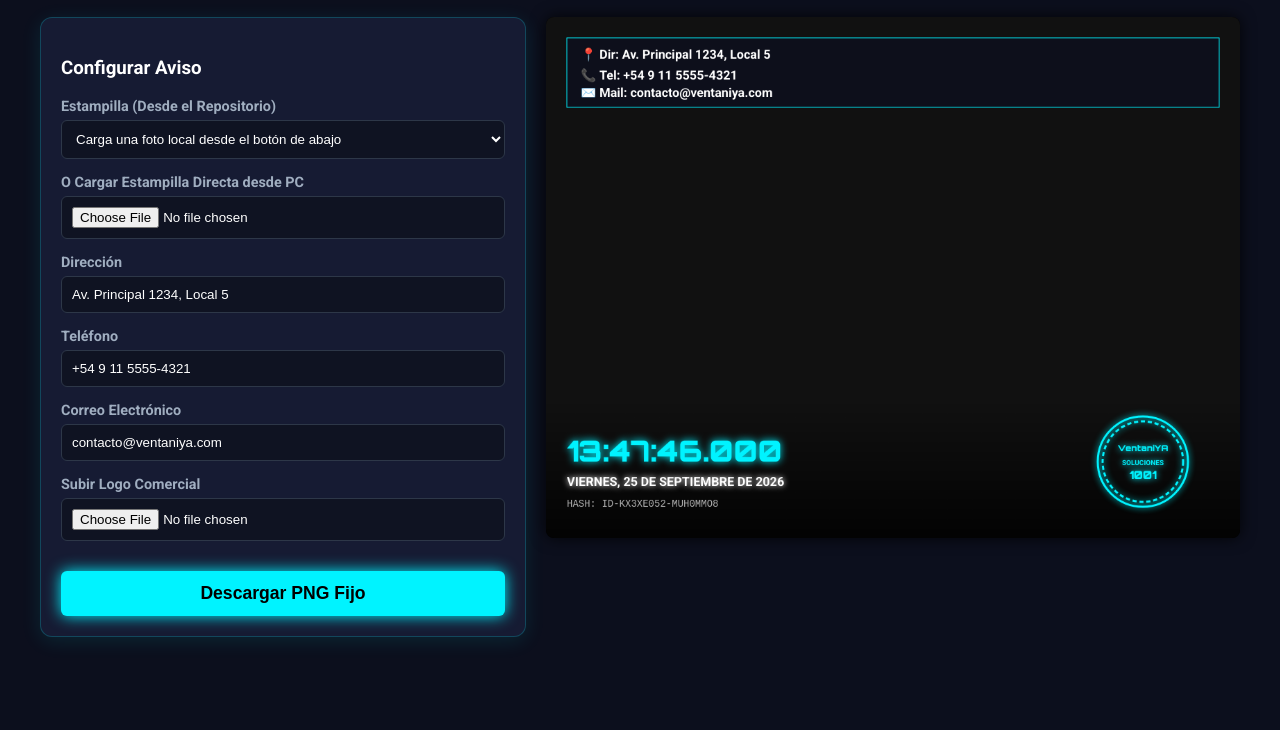
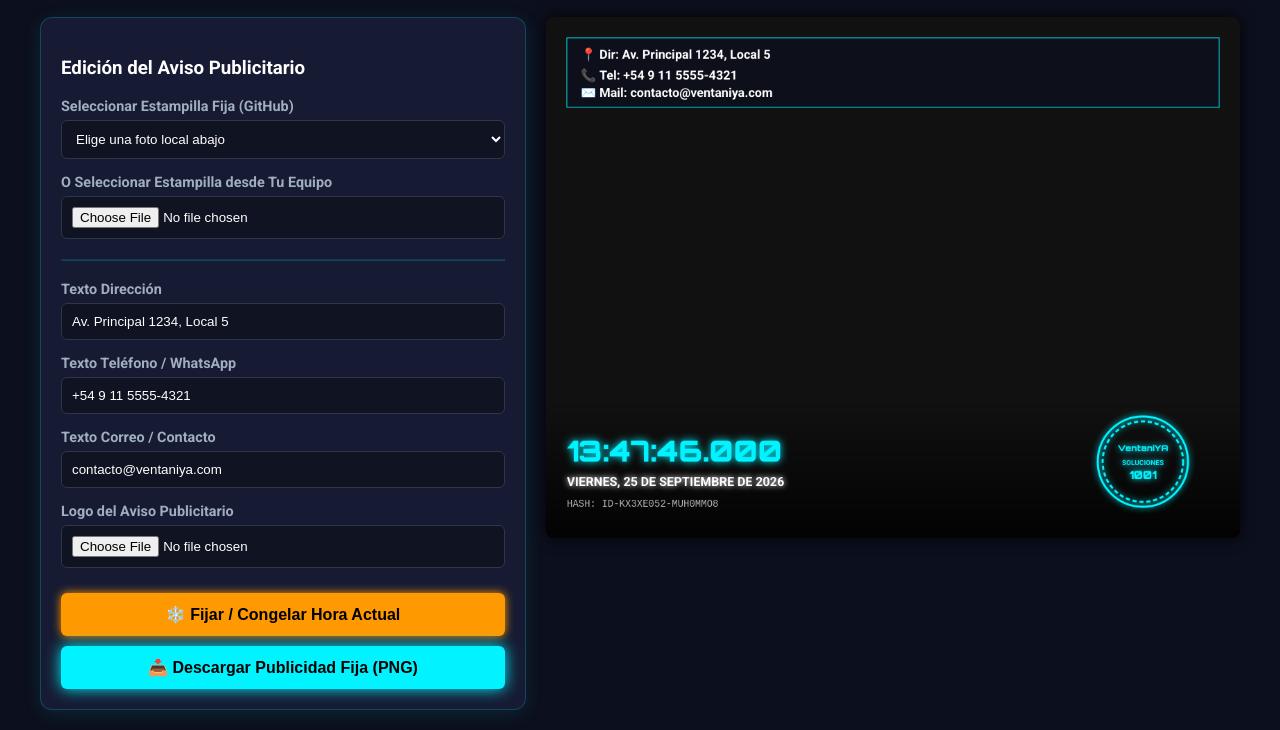
Before and after one commit to ofispaciospaseo-del/vidrierajet, a plain HTML site: page index.html in a window 1280 px wide. Shown: the part 82-812 px from the top of the page. Drawn offline with Linux system fonts and the light colour scheme; no server answers.

Commit message:
Update index.html

```diff
--- a/index.html
+++ b/index.html
@@ -91,19 +91,34 @@
       background: #000;
     }
 
-    .btn-download {
-      margin-top: 15px;
+    .btn {
+      margin-top: 10px;
       width: 100%;
       padding: 12px;
-      background: var(--neon-cyan);
-      color: #000;
       border: none;
       border-radius: 6px;
       font-weight: bold;
-      font-size: 1.1rem;
+      font-size: 1rem;
       cursor: pointer;
+      transition: all 0.2s ease;
+    }
+
+    .btn-freeze {
+      background: #ff9900;
+      color: #000;
+      box-shadow: 0 0 10px #ff9900;
+    }
+
+    .btn-freeze.active {
+      background: var(--neon-cyan);
+      color: #000;
+      box-shadow: 0 0 10px var(--neon-cyan);
+    }
+
+    .btn-download {
+      background: var(--neon-cyan);
+      color: #000;
       box-shadow: 0 0 15px var(--neon-cyan);
-      transition: all 0.2s ease;
     }
 
     .btn-download:hover {
@@ -118,41 +133,44 @@
 
   <div class="container">
     <div class="controls-panel">
-      <h3>Configurar Aviso</h3>
+      <h3>Edición del Aviso Publicitario</h3>
 
       <div class="form-group">
-        <label for="imageSelect">Estampilla (Desde el Repositorio)</label>
+        <label for="imageSelect">Seleccionar Estampilla Fija (GitHub)</label>
         <select id="imageSelect">
           <option value="">Cargando imágenes de GitHub...</option>
         </select>
       </div>
 
       <div class="form-group">
-        <label for="localImgInput">O Cargar Estampilla Directa desde PC</label>
+        <label for="localImgInput">O Seleccionar Estampilla desde Tu Equipo</label>
         <input type="file" id="localImgInput" accept="image/*">
       </div>
 
+      <hr style="border-color: rgba(0, 243, 255, 0.2); margin: 20px 0;">
+
       <div class="form-group">
-        <label for="addressInput">Dirección</label>
+        <label for="addressInput">Texto Dirección</label>
         <input type="text" id="addressInput" value="Av. Principal 1234, Local 5">
       </div>
 
       <div class="form-group">
-        <label for="phoneInput">Teléfono</label>
+        <label for="phoneInput">Texto Teléfono / WhatsApp</label>
         <input type="text" id="phoneInput" value="+54 9 11 5555-4321">
       </div>
 
       <div class="form-group">
-        <label for="emailInput">Correo Electrónico</label>
+        <label for="emailInput">Texto Correo / Contacto</label>
         <input type="text" id="emailInput" value="contacto@ventaniya.com">
       </div>
 
       <div class="form-group">
-        <label for="logoInput">Subir Logo Comercial</label>
+        <label for="logoInput">Logo del Aviso Publicitario</label>
         <input type="file" id="logoInput" accept="image/*">
       </div>
 
-      <button class="btn-download" id="downloadBtn">Descargar PNG Fijo</button>
+      <button class="btn btn-freeze" id="freezeBtn">❄️ Fijar / Congelar Hora Actual</button>
+      <button class="btn btn-download" id="downloadBtn">📥 Descargar Publicidad Fija (PNG)</button>
     </div>
 
     <div class="preview-panel">
@@ -173,21 +191,21 @@
     const phoneInput = document.getElementById('phoneInput');
     const emailInput = document.getElementById('emailInput');
     const logoInput = document.getElementById('logoInput');
+    const freezeBtn = document.getElementById('freezeBtn');
     const downloadBtn = document.getElementById('downloadBtn');
 
     let baseImage = new Image();
     let uploadedLogo = null;
     let currentHash = generateHash();
+    let isFrozen = false;
+    let frozenDate = null;
 
     baseImage.crossOrigin = "anonymous";
 
     async function fetchRepoImages() {
       try {
         const response = await fetch(`https://api.github.com/repos/${GITHUB_USER}/${GITHUB_REPO}/contents/${FOLDER_PATH}`);
-
-        if (!response.ok) {
-          throw new Error('No se pudo acceder a la carpeta assets/images');
-        }
+        if (!response.ok) throw new Error('Error al acceder a GitHub');
 
         const files = await response.json();
         const imageFiles = files.filter(file => file.name.match(/\.(jpg|jpeg|png|gif|webp)$/i));
@@ -195,22 +213,21 @@
         imageSelect.innerHTML = '';
 
         if (imageFiles.length === 0) {
-          imageSelect.innerHTML = '<option value="">No hay imágenes en assets/images</option>';
+          imageSelect.innerHTML = '<option value="">Sin imágenes en assets/images</option>';
           return;
         }
 
         imageFiles.forEach((file, index) => {
           const option = document.createElement('option');
           option.value = file.download_url;
-          option.textContent = `Foto ${String(index + 1).padStart(3, '0')} - ${file.name}`;
+          option.textContent = `Estampilla ${String(index + 1).padStart(3, '0')} - ${file.name}`;
           imageSelect.appendChild(option);
         });
 
         baseImage.src = imageFiles[0].download_url;
 
       } catch (error) {
-        console.warn('API de GitHub no disponible:', error);
-        imageSelect.innerHTML = '<option value="">Carga una foto local desde el botón de abajo</option>';
+        imageSelect.innerHTML = '<option value="">Elige una foto local abajo</option>';
       }
     }
 
@@ -243,13 +260,26 @@
       }
     });
 
+    freezeBtn.addEventListener('click', () => {
+      isFrozen = !isFrozen;
+      if (isFrozen) {
+        frozenDate = new Date();
+        freezeBtn.textContent = '▶️ Soltar Reloj (Volver a Vivo)';
+        freezeBtn.classList.add('active');
+      } else {
+        freezeBtn.textContent = '❄️ Fijar / Congelar Hora Actual';
+        freezeBtn.classList.remove('active');
+      }
+    });
+
     function generateHash() {
       return 'ID-' + Math.random().toString(36).substring(2, 10).toUpperCase() + '-' + Date.now().toString(36).toUpperCase();
     }
 
-    function renderLoop() {
+    function drawCanvas(fixedDate = null) {
       ctx.clearRect(0, 0, canvas.width, canvas.height);
 
+      // 1. DIBUJAR IMAGEN BASE FIJA
       if (baseImage.complete && baseImage.naturalWidth !== 0) {
         ctx.drawImage(baseImage, 0, 0, canvas.width, canvas.height);
       } else {
@@ -257,13 +287,15 @@
         ctx.fillRect(0, 0, canvas.width, canvas.height);
       }
 
+      // Degradado inferior para lectura del reloj
       const gradient = ctx.createLinearGradient(0, canvas.height - 200, 0, canvas.height);
       gradient.addColorStop(0, 'rgba(0,0,0,0)');
       gradient.addColorStop(1, 'rgba(0,0,0,0.85)');
       ctx.fillStyle = gradient;
       ctx.fillRect(0, canvas.height - 200, canvas.width, 200);
 
-      const now = new Date();
+      // 2. RELOJ CASIO 80s DIGITAL EN MILISEGUNDOS
+      const now = fixedDate || (isFrozen && frozenDate ? frozenDate : new Date());
       const hrs = String(now.getHours()).padStart(2, '0');
       const mins = String(now.getMinutes()).padStart(2, '0');
       const secs = String(now.getSeconds()).padStart(2, '0');
@@ -290,6 +322,7 @@
       ctx.shadowBlur = 0;
       ctx.fillText(`HASH: ${currentHash}`, 30, canvas.height - 45);
 
+      // 3. SELLO POSTAL ATÓMICO NEÓN CELESTE (VentaniYA 1001)
       ctx.save();
       const stampX = canvas.width - 140;
       const stampY = canvas.height - 110;
@@ -319,6 +352,7 @@
       ctx.fillText("1001", stampX, stampY + 25);
       ctx.restore();
 
+      // 4. BANNER PUBLICITARIO SUPERPUESTO Y EDITABLE
       ctx.fillStyle = 'rgba(12, 15, 29, 0.85)';
       ctx.strokeStyle = '#00f3ff';
       ctx.lineWidth = 1;
@@ -338,16 +372,23 @@
       ctx.fillText(`📍 Dir: ${addressInput.value}`, textOffsetX, 60);
       ctx.fillText(`📞 Tel: ${phoneInput.value}`, textOffsetX, 90);
       ctx.fillText(`✉️ Mail: ${emailInput.value}`, textOffsetX, 115);
+    }
 
+    function renderLoop() {
+      drawCanvas();
       requestAnimationFrame(renderLoop);
     }
 
     fetchRepoImages();
     requestAnimationFrame(renderLoop);
 
+    // BOTÓN DE DESCARGA: CONGELA EL MOMENTO EXACTO Y DESCARGA EL PNG FIJO
     downloadBtn.addEventListener('click', () => {
+      const exportDate = isFrozen && frozenDate ? frozenDate : new Date();
+      drawCanvas(exportDate);
+
       const link = document.createElement('a');
-      link.download = `Aviso_VentaniYA_${Date.now()}.png`;
+      link.download = `Publicidad_VentaniYA_${Date.now()}.png`;
       link.href = canvas.toDataURL('image/png');
       link.click();
     });
```
